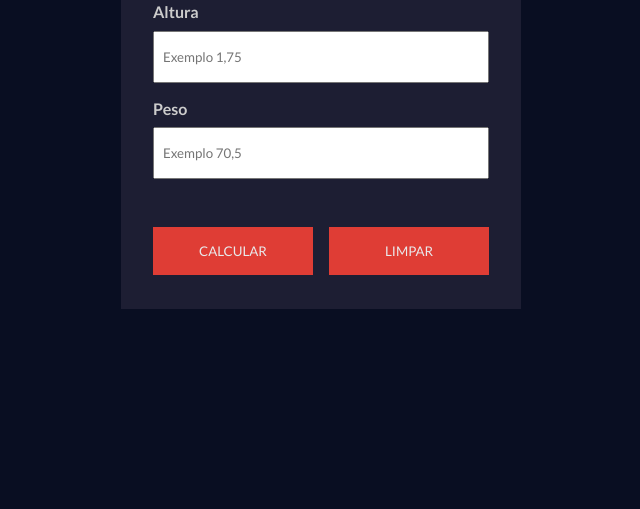
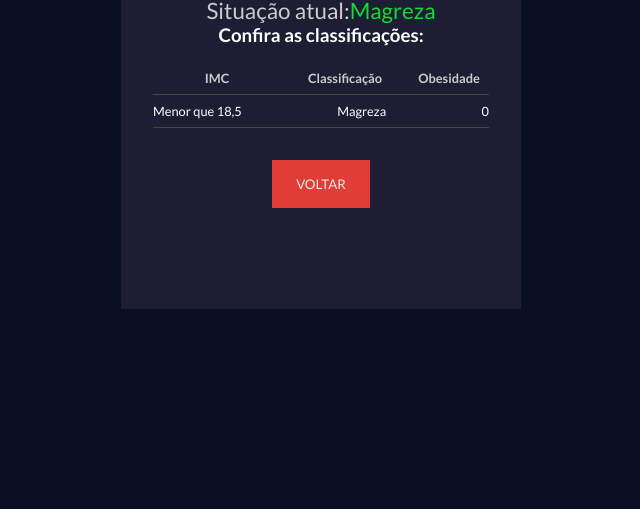
Before and after one commit to TavaresLeo/Calculadora-IMC, a plain HTML site: page index.html in a window 1280 px wide. Shown: the part 291-800 px from the top of the page, without its empty margins (319-959 px from the left). Drawn offline with Linux system fonts and the light colour scheme.

Commit message:
primeira atualização do css

```diff
--- a/css/styles.css
+++ b/css/styles.css
@@ -74,3 +74,79 @@ button {
 button:hover {
     opacity: 1;
 }
+
+#clear-btn {
+    background-color: #444;
+}
+
+/* Table */
+
+#result-container {
+    text-align: center;
+    display: flex;
+    flex-direction: column;
+}
+
+#imc-number {
+    font-size: 2.4rem;
+    margin-bottom: 0.6rem;
+}
+
+#imc-info {
+    font-size: 1.4rem;
+    color: #ccc;
+}
+
+#results-container h3 {
+    margin-top: 1rem;
+    color: #dfdfdf;
+}
+
+#imc-table {
+    margin: 1.5rem 0;
+    font-size: 0.8rem;
+}
+
+.table-header {
+    font-weight: bold;
+    color: #ccc;
+}
+
+.table-header,
+.table-data {
+    display: flex;
+    justify-content: space-between;
+    margin-bottom: 0.5rem;
+    padding-bottom: 0.5rem;
+    border-bottom: 1px solid #444;
+}
+
+.table-header h4,
+.table-data {
+    flex: 1;
+}
+
+.table-header h4:nth-child(3),
+.table-data p:nth-child(3) {
+    max-width: 80px;
+}
+
+#back-btn {
+    align-self: center;
+}
+
+.good {
+    color: #12db34
+}
+
+.low {
+    color: #dbce12;
+}
+
+.medium {
+    color: #db6212;
+}
+
+.high {
+    color: #db1912;
+}
--- a/index.html
+++ b/index.html
@@ -17,7 +17,7 @@
 </head>
 <body>
    <div class="container">
-    <div id="calc-container">
+    <div id="calc-container"  class="hide">
         <h2>Calculadora IMC</h2>
             <form id="imc-form">
                 <div class="form-inputs">
@@ -42,15 +42,20 @@
                 </div>
             </form>
         </div>
-        <div id="result-container" class="hide">
-            <p id="number">Seu IMC:<span></span></p>
-            <p id="imc-info">Situação atual:<span></span></p>
+        <div id="result-container">
+            <p id="imc-number">Seu IMC:<span class="good">25</span></p>
+            <p id="imc-info">Situação atual:<span class="good">Magreza</span></p>
             <h3>Confira as classificações:</h3>
             <div id="imc-table">
                 <div class="table-header">
                     <h4>IMC</h4>
                     <h4>Classificação</h4>
                     <h4>Obesidade</h4>
+                </div>
+                <div class="table-data">
+                    <p>Menor que 18,5</p>
+                    <p>Magreza</p>
+                    <p>0</p>
                 </div>
             </div>
             <button id="back-btn">Voltar</button>
```
